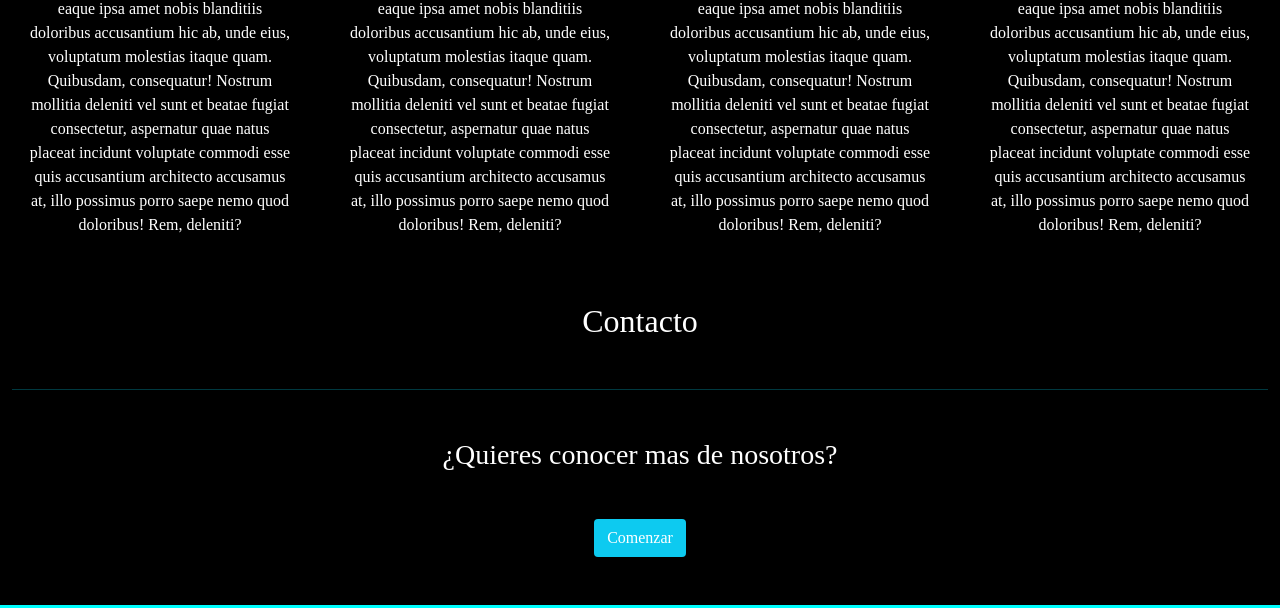
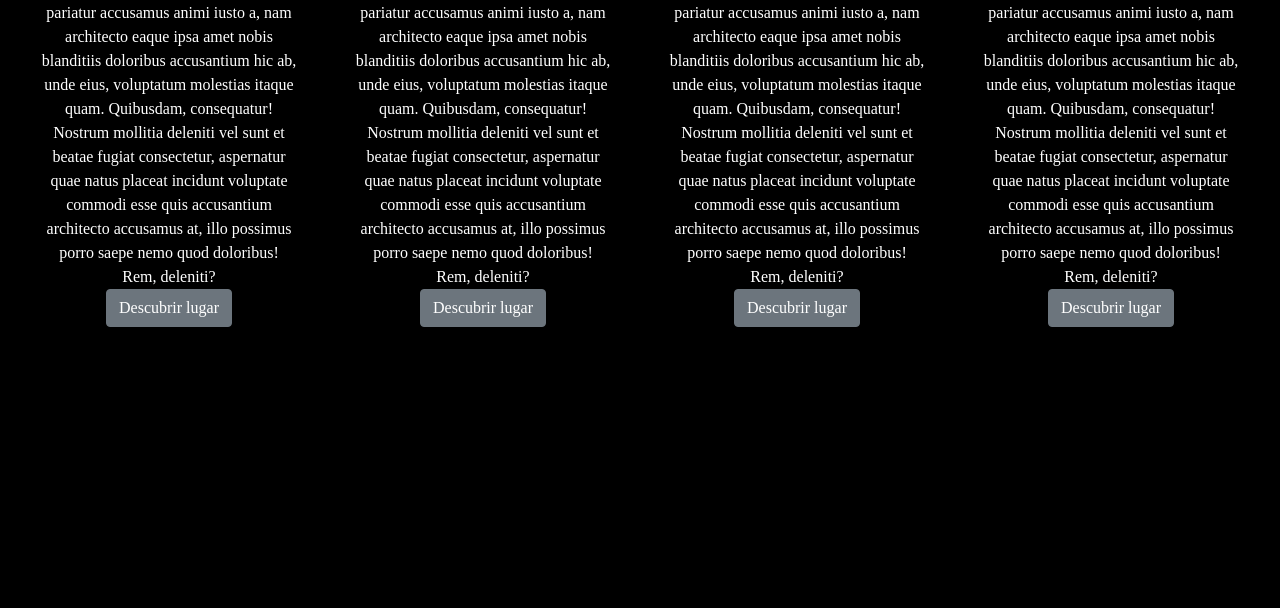
Before and after one commit to Nabuconodossor/viajes_chile_grc, a plain HTML site: page index.html in a window 1280 px wide. Shown: the part 2177-2785 px from the top of the page. Drawn offline with nearby package versions, Linux system fonts and the light colour scheme; a script that the page names is missing; a web font is replaced by a local one.

Commit message:
se integraron botones js y algunos ajustes

```diff
--- a/assets/css/mystyle.css
+++ b/assets/css/mystyle.css
@@ -57,6 +57,10 @@ body * {
     margin-bottom: 3rem;
 }
 
+.img-fluid{
+    width: auto;
+    height: 200px;
+}
 
 /*Contacto*/
 
--- /dev/null
+++ b/assets/js/main.js
@@ -0,0 +1,4 @@
+var tooltipTriggerList = [].slice.call(document.querySelectorAll('[data-bs-toggle="tooltip"]'))
+var tooltipList = tooltipTriggerList.map(function (tooltipTriggerEl) {
+  return new bootstrap.Tooltip(tooltipTriggerEl)
+})
--- a/index.html
+++ b/index.html
@@ -17,6 +17,9 @@
 </head>
 
 <body>
+
+	<!-- inicio del navbar -->
+
 	<nav class="navbar navbar-expand-lg navbar-light bg-transparent">
 		<!-- Container wrapper -->
 		<div class="container-fluid">
@@ -42,13 +45,13 @@
 				<!-- Left links -->
 				<ul class="navbar-nav me-auto mb-2 mb-lg-0 text-white">
 					<li class="nav-item">
-						<a class="nav-link text-white" href="#">Quienes somos</a>
+						<a class="nav-link text-white" href="#quienessomos">Quienes somos</a>
 					</li>
 					<li class="nav-item">
-						<a class="nav-link text-white" href="#">Destacados</a>
+						<a class="nav-link text-white" href="#destacado">Destacados</a>
 					</li>
 					<li class="nav-item">
-						<a class="nav-link text-white" href="#">Contacto</a>
+						<a class="nav-link text-white" href="#contacto">Contacto</a>
 					</li>
 				</ul>
 			</div>
@@ -56,6 +59,11 @@
 		</div>
 		<!-- Container wrapper -->
 	</nav>
+
+	<!-- fin de navbar -->
+
+	<!-- inicio carousel -->
+
 	<div id="carouselExampleControls" class="carousel slide" data-bs-ride="carousel">
 		<div class="carousel-inner">
 			<div class="carousel-item active">
@@ -79,16 +87,21 @@
 			<span class="visually-hidden">Next</span>
 		</button>
 	</div>
-	<div class="container-fluid text-white bg-black ">
+
+	<!-- final de carousel -->
+
+	<!--quienes somos-->
+	<div class="container-fluid text-white bg-black">
+		<section id="quienessomos" class="container-fluid d-none	d-md-block">
 			<div class="row">
-			<div class="col-12 text-center quien_somos">
+				<div id="quien_somos" class="col-12 text-center quien_somos">
 					<h2>Quienes somos</h2>
 					<hr>
 					</hr>
 					<div class="row">
 						<div class="col-xs-12 col-sm-12 col-md-4">
-						<div	class="row">
-							<div	class="col-12 text-center bg-info ms-2">
+							<div class="row">
+								<div class="text-center bg-info ms-2">
 									<i class="fas fa-plane"></i>
 								</div>
 							</div>
@@ -97,15 +110,20 @@
 
 									<p class="card-text">
 										Lorem ipsum dolor sit amet consectetur adipisicing elit. Dolores quibusdam ea
-									deserunt voluptates dicta quae laudantium nam veritatis placeat voluptatem, magnam
+										deserunt voluptates dicta quae laudantium nam veritatis placeat voluptatem,
+										magnam
 										vel magni error
-									aliquam libero a rem dolorem sunt itaque eius ad. Officia similique aliquid fugit
+										aliquam libero a rem dolorem sunt itaque eius ad. Officia similique aliquid
+										fugit
 										quia? Aliquid,
-									rerum. Minus libero reiciendis impedit commodi pariatur accusamus animi iusto a, nam
+										rerum. Minus libero reiciendis impedit commodi pariatur accusamus animi iusto a,
+										nam
 										architecto
-									eaque ipsa amet nobis blanditiis doloribus accusantium hic ab, unde eius, voluptatum
+										eaque ipsa amet nobis blanditiis doloribus accusantium hic ab, unde eius,
+										voluptatum
 										molestias
-									itaque quam. Quibusdam, consequatur! Nostrum mollitia deleniti vel sunt et beatae
+										itaque quam. Quibusdam, consequatur! Nostrum mollitia deleniti vel sunt et
+										beatae
 										fugiat
 										consectetur, aspernatur quae natus placeat incidunt voluptate commodi esse quis
 										accusantium
@@ -121,22 +139,27 @@
 
 									<p class="card-text">
 										Lorem ipsum dolor sit amet consectetur adipisicing elit. Dolores quibusdam ea
-									deserunt voluptates dicta quae laudantium nam veritatis placeat voluptatem, magnam
+										deserunt voluptates dicta quae laudantium nam veritatis placeat voluptatem,
+										magnam
 										vel magni error
-									aliquam libero a rem dolorem sunt itaque eius ad. Officia similique aliquid fugit
+										aliquam libero a rem dolorem sunt itaque eius ad. Officia similique aliquid
+										fugit
 										quia? Aliquid,
-									rerum. Minus libero reiciendis impedit commodi pariatur accusamus animi iusto a, nam
+										rerum. Minus libero reiciendis impedit commodi pariatur accusamus animi iusto a,
+										nam
 										architecto
-									eaque ipsa amet nobis blanditiis doloribus accusantium hic ab, unde eius, voluptatum
+										eaque ipsa amet nobis blanditiis doloribus accusantium hic ab, unde eius,
+										voluptatum
 										molestias
-									itaque quam. Quibusdam, consequatur! Nostrum mollitia deleniti vel sunt et beatae
+										itaque quam. Quibusdam, consequatur! Nostrum mollitia deleniti vel sunt et
+										beatae
 										fugiat
 										consectetur, aspernatur quae natus placeat incidunt voluptate commodi esse quis
 										accusantium
 										architecto accusamus at, illo possimus porro saepe nemo quod doloribus! Rem,
 										deleniti?
 									</p>
-								<div	class="col-12 text-center bg-info">
+									<div class="col-12 text-center bg-info">
 										<i class="fas fa-mountain"></i>
 									</div>
 								</div>
@@ -145,20 +168,25 @@
 						<div class="col-xs-12 col-sm-12 col-md-4">
 							<div class="card bg-black">
 								<div class="card-body">
-								<div	class="col-12 text-center bg-info">
+									<div class="col-12 text-center bg-info">
 										<i class="fas fa-route"></i>
 									</div>
 									<p class="card-text">
 										Lorem ipsum dolor sit amet consectetur adipisicing elit. Dolores quibusdam ea
-									deserunt voluptates dicta quae laudantium nam veritatis placeat voluptatem, magnam
+										deserunt voluptates dicta quae laudantium nam veritatis placeat voluptatem,
+										magnam
 										vel magni error
-									aliquam libero a rem dolorem sunt itaque eius ad. Officia similique aliquid fugit
+										aliquam libero a rem dolorem sunt itaque eius ad. Officia similique aliquid
+										fugit
 										quia? Aliquid,
-									rerum. Minus libero reiciendis impedit commodi pariatur accusamus animi iusto a, nam
+										rerum. Minus libero reiciendis impedit commodi pariatur accusamus animi iusto a,
+										nam
 										architecto
-									eaque ipsa amet nobis blanditiis doloribus accusantium hic ab, unde eius, voluptatum
+										eaque ipsa amet nobis blanditiis doloribus accusantium hic ab, unde eius,
+										voluptatum
 										molestias
-									itaque quam. Quibusdam, consequatur! Nostrum mollitia deleniti vel sunt et beatae
+										itaque quam. Quibusdam, consequatur! Nostrum mollitia deleniti vel sunt et
+										beatae
 										fugiat
 										consectetur, aspernatur quae natus placeat incidunt voluptate commodi esse quis
 										accusantium
@@ -171,8 +199,11 @@
 					</div>
 				</div>
 			</div>
+		</section>
+	<!-- destacado-->
+		<section	id="destacado"	class="container-fluid">
 		<div class="row">
-			<div class="col-12 text-center destacado">
+			<div id="destacado" class="col-12 text-center destacado">
 				<h2>Destacados</h2>
 				<hr>
 				</hr>
@@ -200,6 +231,9 @@
 									architecto accusamus at, illo possimus porro saepe nemo quod doloribus! Rem,
 									deleniti?
 								</p>
+								<button type="button" class="btn btn-secondary" data-bs-toggle="tooltip" data-bs-placement="top" title="ir al destino seleccionado">
+									Descubrir lugar
+								  </button>
 							</div>
 						</div>
 					</div>
@@ -225,6 +259,9 @@
 									architecto accusamus at, illo possimus porro saepe nemo quod doloribus! Rem,
 									deleniti?
 								</p>
+								<button type="button" class="btn btn-secondary" data-bs-toggle="tooltip" data-bs-placement="top" title="ir al destino seleccionado">
+									Descubrir lugar
+								  </button>
 							</div>
 						</div>
 					</div>
@@ -249,6 +286,9 @@
 									architecto accusamus at, illo possimus porro saepe nemo quod doloribus! Rem,
 									deleniti?
 								</p>
+								<button type="button" class="btn btn-secondary" data-bs-toggle="tooltip" data-bs-placement="top" title="ir al destino seleccionado">
+									Descubrir lugar
+								  </button>
 							</div>
 						</div>
 					</div>
@@ -273,6 +313,9 @@
 									architecto accusamus at, illo possimus porro saepe nemo quod doloribus! Rem,
 									deleniti?
 								</p>
+								<button type="button" class="btn btn-secondary" data-bs-toggle="tooltip" data-bs-placement="top" title="ir al destino seleccionado">
+									Descubrir lugar
+								  </button>
 							</div>
 						</div>
 					</div>
@@ -280,31 +323,14 @@
 			</div>
 
 		</div>
-		<div	class="row">
-			<div	class="col-12 text-center contacto ">
-				<h2>Contacto</h2>
-				<hr>
-			</hr>
-			<div>
-				<h3>¿Quieres conocer mas de nosotros?</h3>
-				<a href="">
-				<button	class="btn	bg-info	text-white ">Comenzar</button>
-				</a>
+	</section>
 
-			</div>
+	<!--contacto-->
+		<section	id="contacto"	class="container-fluid">
+			<div data-tf-widget="Ztn0XYcn" data-tf-iframe-props="title=Formulario de Contacto (copy)" style="width:100%;height:400px;"></div><script src="//embed.typeform.com/next/embed.js"></script>
+		</section>
 
-			</div>
-		</div>
-	</div>
-	</div>
-	</div>
-	</div>
-	</div>
-	</div>
-	</div>
-	</div>
-	</div>
-	</div>
+
 
 	</div>
 	<footer class="text-center text-white" style="background-color: rgb(0, 255, 255);">
@@ -339,6 +365,7 @@
 	<script src="https://cdn.jsdelivr.net/npm/bootstrap@5.1.3/dist/js/bootstrap.bundle.min.js"
 		integrity="sha384-ka7Sk0Gln4gmtz2MlQnikT1wXgYsOg+OMhuP+IlRH9sENBO0LRn5q+8nbTov4+1p"
 		crossorigin="anonymous"></script>
+	<script src="./assets/js/main.js"></script>
 </body>
 
 </html>
```
Lines whose indentation alone changed are shown as unchanged.
